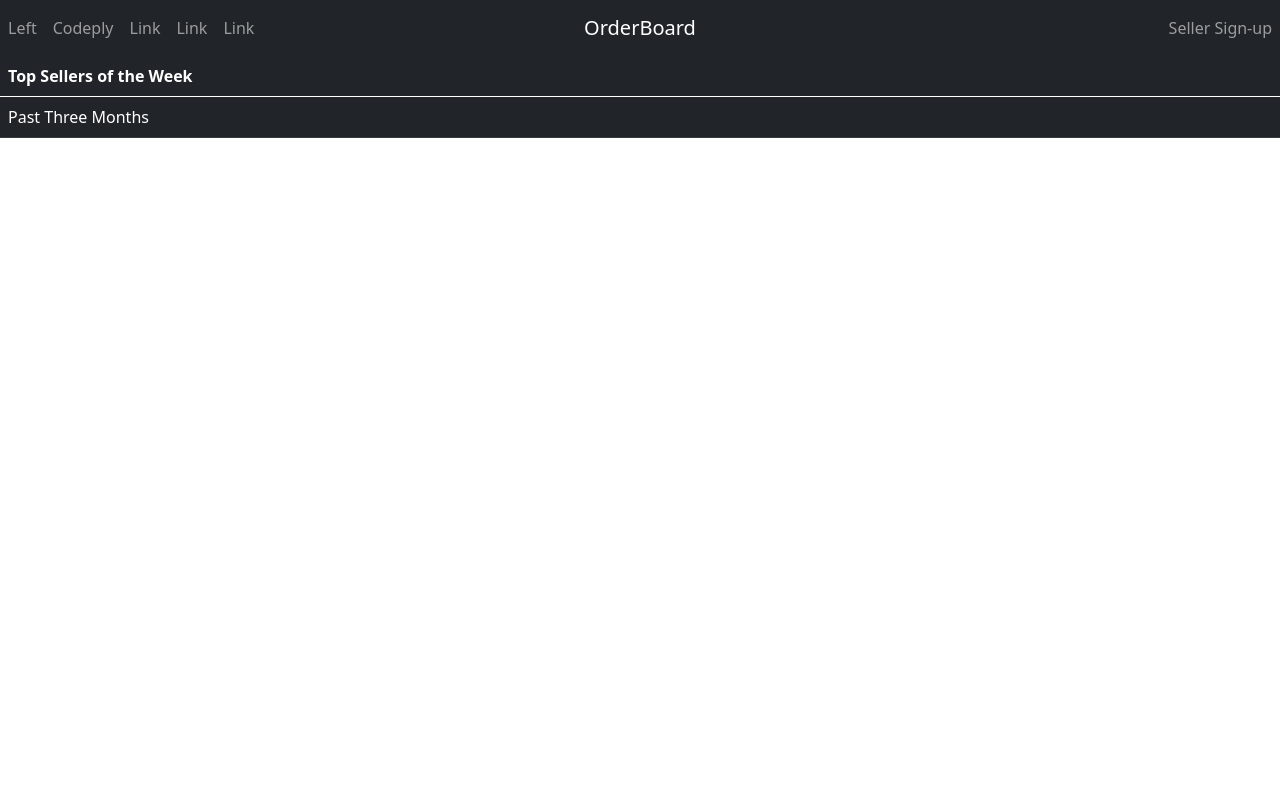
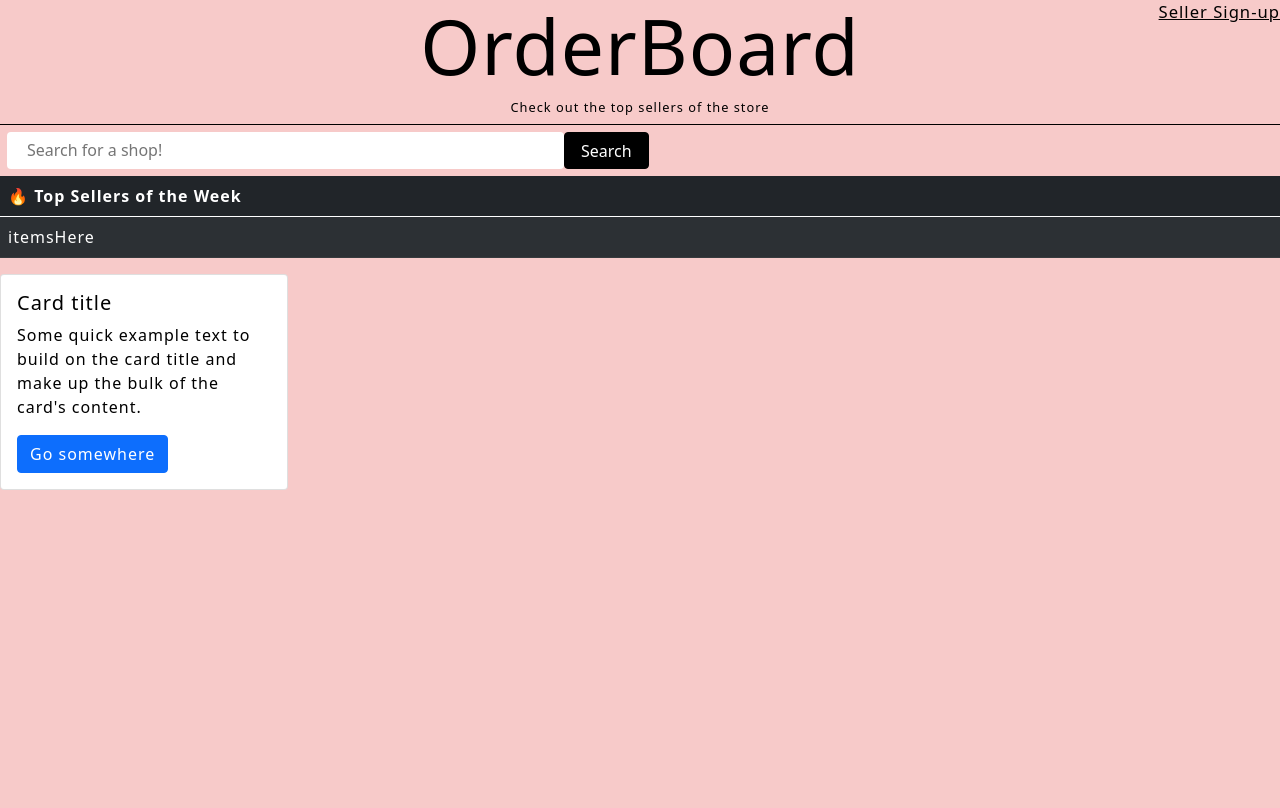
Before and after one commit to jr9597/squareHack, a Flask app: page / in a window 1280 px wide. Before the commit the page ends 138 px from the top, so only its background shows below. Run offline with Flask 2, Linux system fonts and the light colour scheme.

Commit message:
added_more_frontend
a

```diff
--- a/app.py
+++ b/app.py
@@ -26,12 +26,20 @@ from dotenv import load_dotenv
 from flask_sqlalchemy import SQLAlchemy
 import os;
 
+from square.client import Client
+
+
+environment = os.getenv('SQ_ENVIRONMENT')
+
+client = Client(
+    square_version='2021-06-16',
+    access_token='AccessToken',
+    environment = 'sandbox',
+    custom_url = 'https://connect.squareup.com',)
+
 load_dotenv()  # take environment variables from .env.
 
-environment = os.getenv('SQ_ENVIRONMENT')
-client = Client(
-  environment = environment
-)
+
 obtain_token = client.o_auth.obtain_token
 
 #THIS APP is the root of all
@@ -51,6 +59,7 @@ base_url = "https://connect.squareup.com" if environment == "production" else "h
 # class Seller(db.Model):
 #   sellerID: db.Column(db.String(), nullable = False, primary_key = True)
 #   name: db.Column(db.String(), nullable = False)
+
 
 
 
--- a/static/main.css
+++ b/static/main.css
@@ -0,0 +1,253 @@
+.padding {
+    padding: 1rem !important
+}
+
+form{position:relative; direction:ltr; border: 0px}
+.tasksInput{margin-right:100px;}
+.submit-and-options{position:absolute; right:0; top:0;}
+
+.flex-container {
+    display: flex;
+    flex-wrap: wrap;
+    justify-content: center;
+  }
+
+
+/* h1 {
+    align-self:center;
+} */
+header {
+    display: flex;
+    /* position: relative; */
+    /* align-items: center; */
+
+    /* Remove the next line if you want the span to appear next to the h1 */
+    /* justify-content:space-between; */
+
+    border-bottom: 1px solid #000;
+    padding: 0% 0%;
+  }
+
+body {
+    background-color: #f8fafe;
+    letter-spacing: 1px;
+    min-height: 101vh
+}
+
+.domain-form .form-group {
+
+    border: 0px solid #000000;
+    padding: 7px
+
+}
+
+.domain-form .form-group input {
+    height: 37px;
+    border: transparent;
+
+}
+input[type=text], select {
+    width: 44%;
+    padding: 12px 20px;
+    margin: 0px 0px;
+    display: inline-block;
+    border: 1px solid #ccc;
+    border-radius: 4px;
+    box-sizing: border-box;
+  }
+
+.form-control {
+    height: 52px !important;
+    background: #fff !important;
+    color: #3a4348 !important;
+    font-size: 18px;
+    border-radius: 0px;
+    -webkit-box-shadow: none !important;
+    box-shadow: none !important
+}
+
+.px-4 {
+    padding-left: 1.5rem !important
+}
+
+.domain-form .form-group .search-domain {
+    background: #000000;
+    border: 1px solid #000000;
+    color: #fff;
+    /* -webkit-border-radius: 0;
+    -moz-border-radius: 0;
+    -ms-border-radius: 0;
+    border-radius: 0 */
+}
+
+.domain-price span {
+    color: #ffffff;
+    margin: 0 10px
+}
+
+.domain-price span small {
+    color: #000000
+}
+/* body{
+    background: #eee;
+    letter-spacing: 2px;
+    min-height: 101vh;
+  }
+
+  a:hover, a:active{
+    text-decoration: none;
+  }
+
+  input[type="text"], select{
+      outline: none;
+  }
+
+  .col-xs-1{
+    padding:0;
+  }
+
+  h1{
+    font-family: 'Arvo', sans-serif;
+    color:#fcfafb;
+  }
+
+  header.container-fluid{
+    margin: 0;
+    background-color: #050505;
+    box-shadow: 0 0px 3px 3px rgba(0,0,0,.4);
+    height: 25vh;
+    min-height: 150px;
+  }
+
+  .container{
+    max-width: 720px;
+    margin: auto;
+    padding: 0 50px;
+  }
+
+  ul{
+    padding: 0;
+  }
+
+  li{
+    letter-spacing: 0;
+    padding: 10px;
+    list-style: none;
+    min-height: 200px;
+    background: #fff;
+    margin: 50px auto;
+    text-align: left;
+    -webkit-transition: box-shadow .2s ease-out .2s;
+    -moz-transition: box-shadow .2s ease-out .2s;
+    -o-transition: box-shadow .2s ease-out .2s;
+    transition: box-shadow .2s ease-out .2s;
+    word-spacing: 2px;
+  }
+
+  li > h3{
+    margin-top:0;
+    color: #faf8f8;
+    line-height: 2;
+  }
+
+  li > p{
+    color: #666;
+    line-height: 2;
+  }
+
+  input{
+    padding:0;
+    border-radius: 0;
+    border: none;
+    font-size: 20px;
+    color: #bbb;
+    background:none;
+    letter-spacing: 1px;
+    word-spacing: 10px;
+    font-family: 'Arvo', sans-serif;
+    padding: 0;
+    line-height: 25px;
+  }
+
+  #searchBox{
+    padding-top: 3vh;
+  }
+
+  button{
+    background: none;
+    border: none;
+  }
+
+  .form{
+    padding: 7px 0;
+    padding-right: 30px;
+    border: 3px solid #f7f3f3;
+
+  }
+
+  .form.col-xs-12{
+    padding-left: 0;
+  }
+
+  .glyphicon{
+    color: #f8f6f6;
+    font-size: 20px;
+    line-height: 25px;
+  }
+
+  .glyphicon-search{
+    cursor: pointer;
+
+  }
+
+  .glyphicon-search:hover{
+
+  }
+
+  .bar{
+    vertical-align: super;
+    font-weight: 700;
+    font-size: 22px;
+    font-family: 'Montserrat', sans-serif;
+  }
+
+
+  li:hover{
+    box-shadow: 0 0 15px 15px rgba(0,0,0,.1);
+  }
+
+  ::-webkit-input-placeholder {
+    color: #bbb;
+    opacity: 1;
+  }
+
+  :-moz-placeholder { /* Firefox 18-
+    color: #bbb;
+    opacity: 1;
+  }
+
+  ::-moz-placeholder {  /* Firefox 19+
+    color: #bbb;
+    opacity: 1;
+  }
+
+  :-ms-input-placeholder {
+    color: #bbb;
+    opacity: 1;
+  }
+
+  #mainBody{
+    font-family: 'Montserrat', sans-serif;
+  }
+
+
+
+  @media screen and (max-width: 420px){
+    #searchBar,.glyphicon{
+      font-size: 16px;
+    }
+
+    h1{
+      font-size: 28px;
+    }
+  } */
--- a/templates/base.html
+++ b/templates/base.html
@@ -4,9 +4,11 @@
 <html lang="en">
 <head>
     <link href="https://cdn.jsdelivr.net/npm/bootstrap@5.0.2/dist/css/bootstrap.min.css" rel="stylesheet" integrity="sha384-EVSTQN3/azprG1Anm3QDgpJLIm9Nao0Yz1ztcQTwFspd3yD65VohhpuuCOmLASjC" crossorigin="anonymous">
-    <link rel="stylesheet" href="{{ url_for('static', filename='style.css') }}">
+    <!-- <link rel="stylesheet" href="{{ url_for('static', filename='style.css') }}"> -->
     <meta charset="UTF-8">
     <meta http-equiv="X-UA-Compatible" content="IE=edge">
+    <link rel="stylesheet" href="{{ url_for('static', filename='main.css') }}">
+
     <meta name="viewport" content="width=device-width, initial-scale=1.0">
 
     <title>Document</title>
@@ -14,31 +16,44 @@
 
 
 </head>
+
 <body>
-    <nav class="navbar navbar-expand-md navbar-dark bg-dark justify-content-between">
+    <!-- <header class="container-fluid">
+        <div class="container text-center" id="searchBox">
+          <h1>OrderBoard</h1> <p style="text-align:right"><a href="{{ url_for('authorize') }}">Seller Sign-up</a><p></p>
+        </div>
+        </header> -->
+        <header>
+            <div style="margin:auto">
+            <h1 style="font-size:6vw;">OrderBoard</h1>
+            <h3 style="font-size:1vw; text-align: center;">Check out the top sellers of the store</h3>
+
+            </div>
+
+            <span><a style="display: block; position: absolute; top: 0px; right: 0px;margin:auto; text-align:right; color:black; font-size:1.3vw" href="{{ url_for('authorize') }}">Seller Sign-up</a></span>
+
+          </header>
+          <form action="#" class="domain-form" method="POST">
+            <div class="form-group d-md-flex"> <input type="text"  style= "padding-right:3px" placeholder="Search for a shop!"> <input type="submit" class="search-domain btn btn-primary px-3" value="Search"> </div>
+        </form>
+
+    <!-- <div class="row justify-content-center padding">
+        <div class="col-md-8 ftco-animate fadeInUp ftco-animated">
+            <form action="#" class="domain-form">
+                <div class="form-group d-md-flex"> <input type="text" class="form-control px-10" placeholder="Search for a shop!"> <input type="submit" class="search-domain btn btn-primary px-3" value="Search"> </div>
+            </form>
+
+        </div>
+    </div> -->
+
+    <!-- <nav class="navbar navbar-expand-md navbar-dark bg-dark justify-content-between">
         <div class="navbar-collapse collapse w-100 order-1 order-md-0 dual-collapse2">
             <ul class="navbar-nav mr-auto">
-                <li class="nav-item active">
-                    <a class="nav-link" href="#">Left</a>
-                </li>
-                <li class="nav-item">
-                    <a class="nav-link" href="//codeply.com">Codeply</a>
-                </li>
-                <li class="nav-item">
-                    <a class="nav-link" href="#">Link</a>
-                </li>
-                <li class="nav-item">
-                    <a class="nav-link" href="#">Link</a>
-                </li>
                 <li class="nav-item">
                     <a class="nav-link" href="#">Link</a>
                 </li>
             </ul>
-            <!-- search bar and button -->
-            <!-- <form class="d-flex align-items-center">
-                <input class="form-control mr-sm-2" type="search" placeholder="Search" aria-label="Search">
-                <button class="btn btn-light" type="button">Smaller button</button>
-            </form> -->
+
         </div>
         <div class="mx-auto order-0">
             <a class="navbar-brand mx-auto" href="#">OrderBoard</a>
@@ -53,60 +68,45 @@
                 </li>
             </ul>
         </div>
-    </nav>
+    </nav> -->
 
 
-    <!-- button -->
-    <!-- <form class="form-inline my-2 my-lg-0">
-        <input class="form-control mr-sm-2" type="search" placeholder="Search" aria-label="Search">
-        <button class="btn btn-outline-success my-2 my-sm-0" type="submit">Search</button>
-      </form> -->
 
-    <!-- <nav class="navbar navbar-expand-md navbar-dark bg-dark">
-        <a class="navbar-brand" href="#">OrderBoard</a>
+<!--
+    <nav class="navbar navbar-expand-md navbar-dark bg-dark justify-content-between">
+        <a class="navbar-brand container" href="#">OrderBoard</a>
         <button class="navbar-toggler" type="button" data-toggle="collapse" data-target="#navbarNav">
           <span class="navbar-toggler-icon"></span>
         </button>
+        <div class="navbar-collapse collapse w-100 order-3 dual-collapse2 container">
+            <ul class="navbar-nav ms-auto">
+                <li class="nav-item">
+                    <a class="nav-link" href="{{ url_for('authorize') }}">Seller Sign-up</a>
+                </li>
+            </ul>
+        </div>
         <div class="collapse navbar-collapse" id="navbarNav">
             <ul class="navbar-nav mr-auto">
                 <li class="nav-item active">
                     <a class="nav-link" href="#">Home <span class="sr-only">(current)</span></a>
                 </li>
-                <li class="nav-item">
-                    <a class="nav-link" href="#">Market</a>
-                </li>
             </ul>
-            <ul class="navbar-nav">
-                <li class="nav-item">
-                    <a class="nav-link" href="#">Login</a>
-                </li>
-                <li class="nav-item">
-                    <a class="nav-link" href="#">Register</a>
-                </li>
-            </ul>
+            <form class="form-inline my-2 my-lg-0">
+                <input class="form-control mr-sm-2" type="search" placeholder="Search" aria-label="Search">
+                <button class="btn btn-outline-success my-2 my-sm-0" type="submit">Search</button>
+            </form>
         </div>
-    </nav> -->
-
-    <table class="table table-hover table-dark">
-        <thead>
-            <tr>
-                <!-- Your Columns HERE -->
-                <th scope="col">Top Sellers of the Week</th>
-            </tr>
-        </thead>
-        <tbody>
-            <!-- Your rows inside the table HERE: -->
-                <tr>
-                    <td>Past Three Months</td>
-                </tr>
-        </tbody>
-    </table>
+    </nav>  -->
+    {% block itemList %}
+    {% endblock %}
+    {% block storeCard %}
+    {% endblock %}
     <script src="https://cdn.jsdelivr.net/npm/bootstrap@5.0.2/dist/js/bootstrap.bundle.min.js" integrity="sha384-MrcW6ZMFYlzcLA8Nl+NtUVF0sA7MsXsP1UyJoMp4YLEuNSfAP+JcXn/tWtIaxVXM" crossorigin="anonymous"></script>
 </body>
-<!-- <style>
+<style>
     body{
-        background-color: #212121;
-    color: white
+        background-color: #F7CAC9;
+    color: rgb(0, 0, 0)
     }
-</style> -->
+</style>
 </html>
--- a/templates/home.html
+++ b/templates/home.html
@@ -1 +1,36 @@
 {% extends 'base.html' %}
+
+
+{% block itemList %}
+<table class="table table-hover table-dark table-striped">
+    <thead>
+        <tr>
+            <!-- Your Columns HERE -->
+            <th scope="col">&#x1F525; Top Sellers of the Week</th>
+        </tr>
+    </thead>
+    <tbody>
+        <!-- Your rows inside the table HERE: -->
+            <tr>
+                <tn></t><td>itemsHere</td>
+
+            </tr>
+    </tbody>
+</table>
+<!-- {% for item in items %} -->
+
+<!-- {% endfor %} -->
+{% endblock %}
+
+
+
+{% block storeCard %}
+<div class="card" style="width: 18rem;">
+    <!-- <img class="card-img-top" src="..." alt="Card image cap"> -->
+    <div class="card-body">
+      <h5 class="card-title">Card title</h5>
+      <p class="card-text">Some quick example text to build on the card title and make up the bulk of the card's content.</p>
+      <a href="#" class="btn btn-primary">Go somewhere</a>
+    </div>
+  </div>
+{% endblock %}
```
Also changed, not shown: templates/search.html (added).
